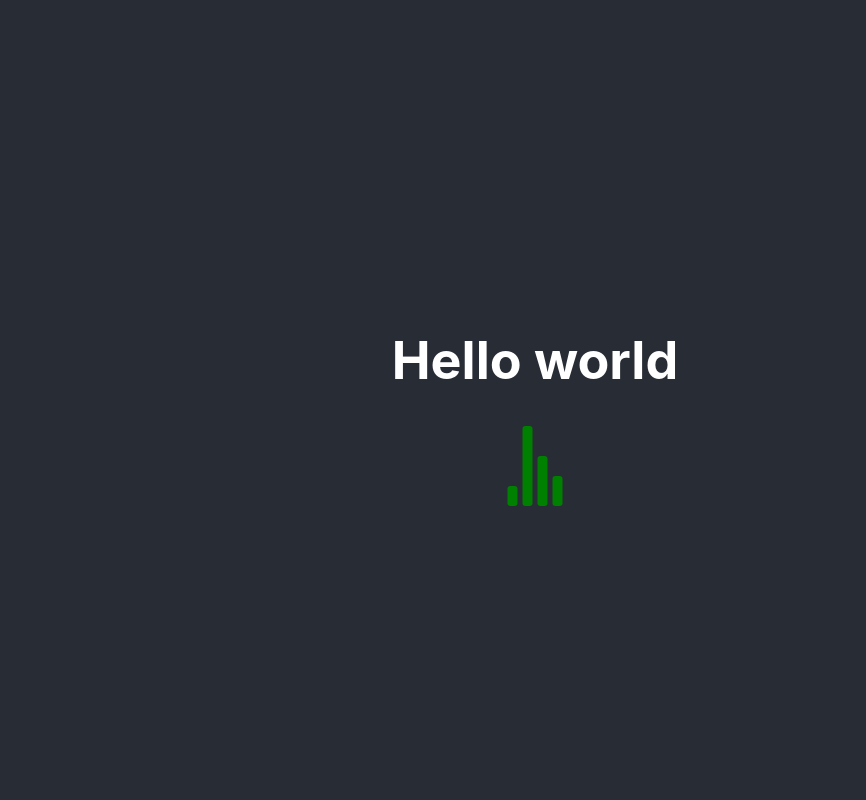
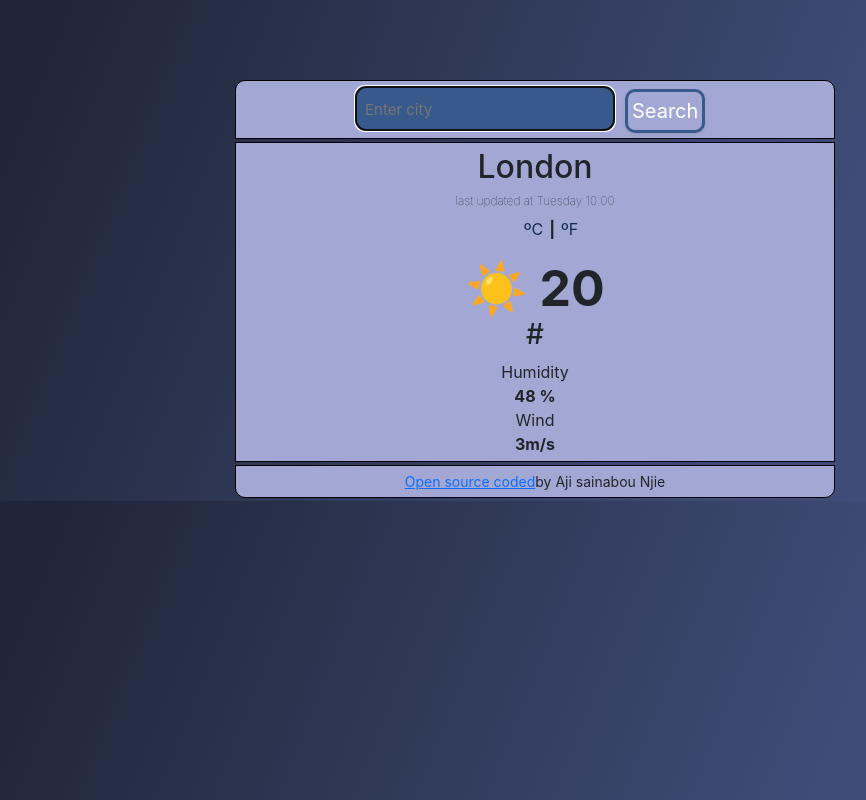
Before and after one commit to Aji-Sainabou/app-react, a React (Create React App) app: page / in a window 1280 px wide. Shown: the whole page, without its empty margins (105-971 px from the left). Built offline with nearby package versions, Linux system fonts and the light colour scheme; no server answers.

Commit message:
Added the basic weather app structure and CSS design

```diff
--- a/public/index.html
+++ b/public/index.html
@@ -8,6 +8,12 @@
     <meta
       name="description"
       content="Web site created using create-react-app"
+    />
+    <link
+      href="https://cdn.jsdelivr.net/npm/bootstrap@5.1.3/dist/css/bootstrap.min.css"
+      rel="stylesheet"
+      integrity="sha384-1BmE4kWBq78iYhFldvKuhfTAU6auU8tT94WrHftjDbrCEXSU1oBoqyl2QvZ6jIW3"
+      crossorigin="anonymous"
     />
     <link rel="apple-touch-icon" href="%PUBLIC_URL%/logo192.png" />
     <!--
--- a/src/App.css
+++ b/src/App.css
@@ -1,38 +1,127 @@
-.App {
+body {
+  display: block;
+  margin: 0 auto;
+  text-align: center;
+  background: linear-gradient(
+    112.1deg,
+    rgb(32, 38, 57) 11.4%,
+    rgb(63, 76, 119) 70.2%
+  );
+}
+
+.card1,
+.card2,
+.card3 {
+  display: block;
+  margin: 3px auto;
+  padding: 5px;
+  width: 100%;
+  max-width: 600px;
+  background-color: #a2a8d3;
+  border: 1px solid black;
+}
+.card1 {
+  border-radius: 10px 10px 0 0;
+  margin-top: 80px;
+}
+.card3 {
+  border-radius: 0 0 10px 10px;
+}
+#location {
+  top: 0;
+}
+.humidity {
+  background-color: #a2a8d3;
+  margin: auto;
+  margin-right: 10px;
+  display: block;
+  border: 2px solid #a2a8d3;
+  border-radius: 7px;
+
   text-align: center;
 }
+.wind {
+  background-color: #a2a8d3;
+  margin: auto;
+  margin-left: 10px;
+  display: block;
+  border: 2px solid #a2a8d3;
+  border-radius: 7px;
 
-.App-logo {
-  height: 40vmin;
-  pointer-events: none;
+  text-align: center;
 }
-
-@media (prefers-reduced-motion: no-preference) {
-  .App-logo {
-    animation: App-logo-spin infinite 20s linear;
-  }
+.mainIcon {
+  display: inline;
+  margin: 0 auto;
+  width: 80px;
+  vertical-align: middle;
 }
-
-.App-header {
-  background-color: #282c34;
-  min-height: 100vh;
-  display: flex;
-  flex-direction: column;
-  align-items: center;
-  justify-content: center;
-  font-size: calc(10px + 2vmin);
-  color: white;
+h1 {
+  font-size: 50px;
+  display: inline;
+  font-weight: bold;
+  vertical-align: middle;
 }
-
-.App-link {
-  color: #61dafb;
+h3 {
+  text-transform: capitalize;
 }
-
-@keyframes App-logo-spin {
-  from {
-    transform: rotate(0deg);
-  }
-  to {
-    transform: rotate(360deg);
-  }
+h5 {
+  font-weight: 100;
+  font-size: 12px;
 }
+.currentTemp {
+  margin: 0;
+  padding: 0;
+}
+.btn {
+  padding: 5px;
+  font-size: 20px;
+  border-radius: 10px;
+  margin-bottom: 8px;
+  background-color: #a2a8d3;
+  border: 2px solid #a2a8d3;
+}
+.btn:hover {
+  background-color: #38598b;
+  border: 2px solid #38598b;
+  cursor: pointer;
+}
+.btn:active {
+  background-color: #38598b;
+}
+#button {
+  padding: 6px;
+}
+.city-input {
+  padding: 11px 8px 7px;
+  font-size: 15px;
+  border: 2px solid #38598b;
+  border-radius: 10px;
+  background-color: #38598b;
+}
+#search-button {
+  width: 80px;
+  margin: 0 10px;
+  padding: 4px;
+  border: 3px solid #38598b;
+}
+.footer a {
+  color: rgb(40, 17, 133);
+  font-size: 15px;
+}
+.unit {
+  text-decoration: none;
+  color: #142d4c;
+  background-color: #a2a8d3;
+  border: none;
+}
+.unit:hover {
+  color: #38598b;
+  cursor: default;
+}
+.unit.active {
+  color: black;
+}
+.degree {
+  margin: 0;
+}
--- a/src/App.js
+++ b/src/App.js
@@ -5,7 +5,6 @@ function App() {
   return (
     <div className="App">
       <header className="App-header">
-        <h1>Hello world</h1>
         <Weather city="Tokyo" />
       </header>
     </div>
--- a/src/Weather.js
+++ b/src/Weather.js
@@ -1,24 +1,100 @@
-import React from "react";
+import React, { useState } from "react";
 import axios from "axios";
-import { Audio } from "react-loader-spinner";
+
 export default function Weather(props) {
-  function handleResponse(response) {
-    alert(`The weather in ${props.city} is ${response.data.main.temp}৹C`);
-  }
+  function handleResponse(response) {}
 
   let apiKey = "a89397bbee39ef0cd278072307619f0b";
   let apiUrl = `https://api.openweathermap.org/data/2.5/weather?q=${props.city}&appid=${apiKey}&units=metric`;
 
   axios.get(apiUrl).then(handleResponse);
+
   return (
-    <Audio
-      height="80"
-      width="80"
-      radius="9"
-      color="green"
-      ariaLabel="loading"
-      wrapperStyle
-      wrapperClass
-    />
+    <div className="container">
+      <div className="card1">
+        <form className="searchBar" id="searchForm">
+          <input
+            type="text"
+            placeholder="Enter city"
+            className="city-input"
+            id="search-city"
+            autofocus="on"
+            autocomplete="off"
+          />
+          <input
+            type="submit"
+            value="Search"
+            className="form-control btn btn-primary shadow-sm"
+            id="search-button"
+          />
+        </form>
+      </div>
+
+      <div className="card2" Name="temperature">
+        <div className="" Name="weatherToday">
+          <h2 id="city" className="" Name="city">
+            London
+          </h2>
+
+          <h5>
+            last updated at <span id="date">Tuesday 10:00</span>
+          </h5>
+
+          <ul id="units">
+            <strong>
+              <button href="#" id="celsius-temp" className="unit" Name="active">
+                {" "}
+                ºC{" "}
+              </button>
+              |
+              <button href="#" id="fahr-temp" className="unit" Name="">
+                {" "}
+                ºF{" "}
+              </button>
+            </strong>
+          </ul>
+
+          <h1 className="" Name="currentTemp" id="temp">
+            ☀️ 20
+          </h1>
+
+          <h3 id="description">#</h3>
+          <div className="" Name="row Others" id="others">
+            <div className="" Name="col-5 humidity">
+              Humidity
+              <br />
+              <strong>
+                <span className="" Name="humidity-value" id="humidity">
+                  48
+                </span>{" "}
+                %
+              </strong>
+            </div>
+            <div className="" Name="col-5 wind">
+              Wind
+              <br />
+              <strong>
+                <span className="" Name="wind-value" id="wind">
+                  3
+                </span>
+                <span className="" Name="windUnits" id="windUnits">
+                  m/s
+                </span>
+              </strong>
+            </div>
+          </div>
+        </div>
+      </div>
+      <small className="card3" Name="footer">
+        <a
+          href="https://github.com/Aji-Sainabou/vanilla"
+          target="_blank"
+          rel="noreferrer"
+        >
+          Open source coded
+        </a>
+        by Aji sainabou Njie
+      </small>
+    </div>
   );
 }
```
